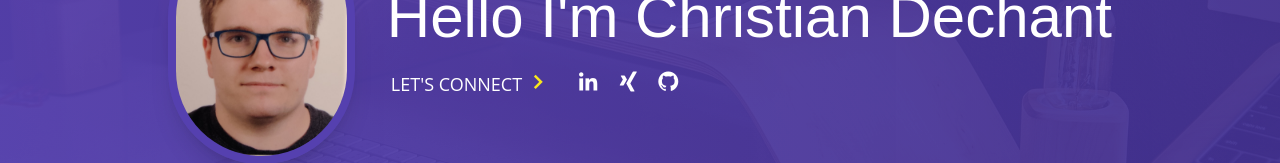
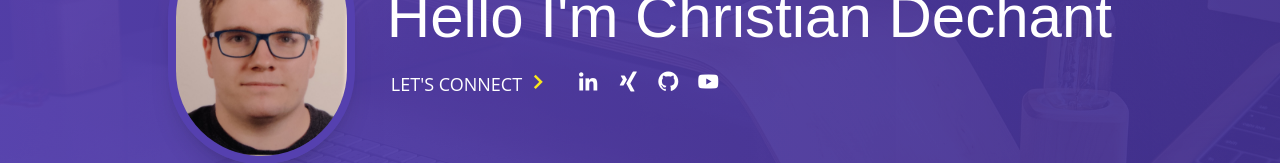
Before and after one commit to InTerestedOWL/NEXTJS_Christian-Dechant, a Next.js app: page / in a window 1280 px wide. Shown: the part 364-527 px from the top of the page. Built offline with nearby package versions, Linux system fonts and the light colour scheme; no server answers.

Commit message:
updated the social icons and adjusted the fetch method

```diff
--- a/src/app/components/blog.tsx
+++ b/src/app/components/blog.tsx
@@ -25,7 +25,7 @@ interface IThumbnailResolution {
 const requestVideos = async () => {
   try {
     const response = await fetch('/api/request-videos', {
-      method: 'POST',
+      method: 'GET',
       headers: {
         'Content-Type': 'application/json',
       },
--- a/src/app/data.ts
+++ b/src/app/data.ts
@@ -28,6 +28,12 @@ export const socials: ISocial[] = [
     name: 'GitHub',
     icon: 'bxl-github',
     url: 'https://github.com/InTerestedOWL',
+    classAttribute: 'pl-4'
+  },
+  {
+    name: 'YouTube',
+    icon: 'bxl-youtube',
+    url: 'https://youtube.com/@interestedowl',
     classAttribute: 'pl-4'
   }
 ];
```
